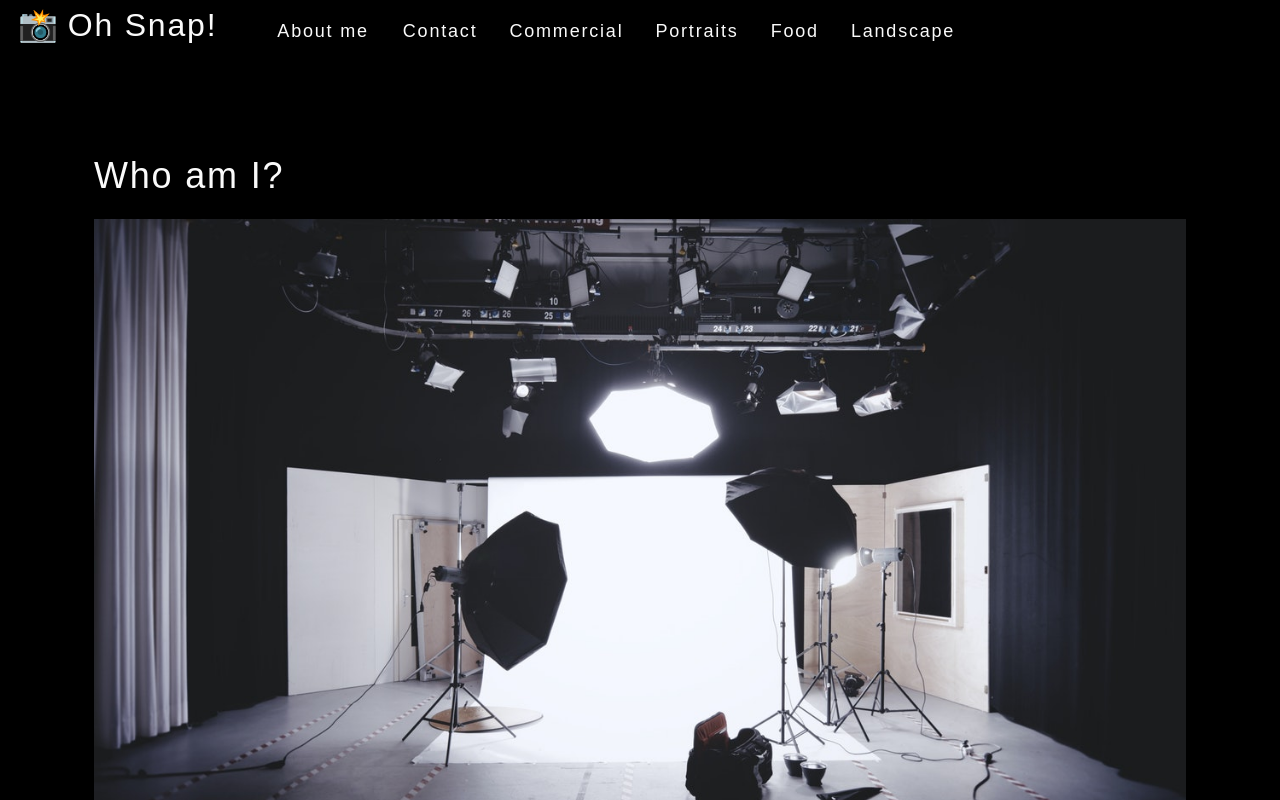
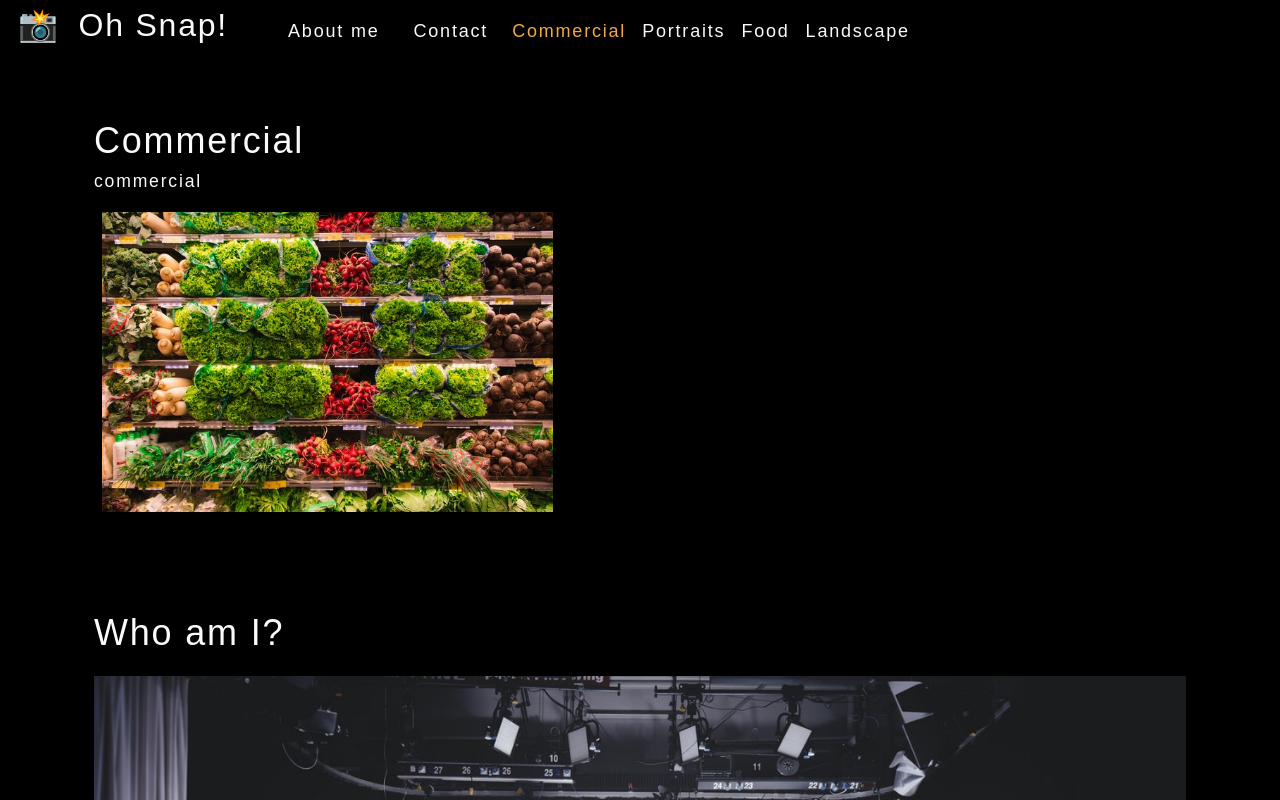
Before and after one commit to abbygraves/20-photo-port, a React (Create React App) app: page / in a window 1280 px wide. Shown: the top 800 px of the page. Built offline with nearby package versions, Linux system fonts and the light colour scheme.

Commit message:
conditionally render the gallery pages and tab title

```diff
--- a/src/App.js
+++ b/src/App.js
@@ -1,13 +1,27 @@
-import React from "react";
+import React, { useState } from "react";
+import Nav from "./components/Nav";
 import About from "./components/About";
-import Nav from "./components/Nav";
-
+import Gallery from "./components/Gallery";
 
 function App() {
+  const [categories] = useState([
+    { name: "commercial", description: "Photos of grocery stores, food trucks, and other commercial projects" },
+    { name: "portraits", description: "Portraits of people in my life" },
+    { name: "food", description: "Delicious delicacies" },
+    { name: "landscape", description: "Fields, farmhouses, waterfalls, and the beauty of nature" }
+  ]);
+
+  const [currentCategory, setCurrentCategory] = useState(categories[0]);
+
   return (
     <div>
-      <Nav></Nav>
+      <Nav
+        categories={categories}
+        setCurrentCategory={setCurrentCategory}
+        currentCategory={currentCategory}
+      ></Nav>
       <main>
+        <Gallery></Gallery>
         <About></About>
       </main>
     </div>
--- /dev/null
+++ b/src/components/Gallery/index.js
@@ -0,0 +1,25 @@
+import React from "react";
+import { capitalizeFirstLetter } from "../../utils/helpers";
+import photo from "../../assets/small/commercial/0.jpg";
+
+function Gallery(props) {
+  const currentCategory = {
+    name: "commercial",
+    description:
+      "Photos of grocery stores, food trucks, and other commercial projects",
+  };
+  return (
+    <section>
+      <h1>{capitalizeFirstLetter(currentCategory.name)}</h1>
+      <p>{currentCategory.name}</p>
+      <div>
+        <img
+          src={photo}
+          alt="Commercial Example"
+          className="img-thumbnail mx-1"
+        />
+      </div>
+    </section>
+  );
+}
+export default Gallery;
--- a/src/components/Nav/index.js
+++ b/src/components/Nav/index.js
@@ -1,40 +1,55 @@
-import React from "react";
+import React, { useEffect }  from "react";
 import { capitalizeFirstLetter } from "../../utils/helpers";
 
-function Nav() {
-  const categories = [
-    { name: "commercial", description: "Photos of grocery stores, food trucks, and other commercial projects",},
-    { name: "portraits", description: "Portraits of people in my life" },
-    { name: "food", description: "Delicious delicacies" },
-    { name: "landscape", description: "Fields, farmhouses, waterfalls, and the beauty of nature",},
-  ];
+  // function categorySelected(name) {
+  //   console.log(`${name} clicked`);
+  // }
 
-  function categorySelected(name) {
-    console.log(`${name} clicked`);
-  }
+function Nav(props) {
+  const {
+    categories = [],
+    setCurrentCategory,
+    currentCategory,
+  } = props;
+
+  useEffect(() => {
+    document.title = capitalizeFirstLetter(currentCategory.name);
+  }, [currentCategory]);
 
   return (
     <header data-testid="header" className="flex-row px-1">
       <h2>
         <a data-testid="link" href="/">
           <span role="img" aria-label="camera" className="mx-1">
+            {" "}
             📸
-          </span>
+          </span>{" "}
           Oh Snap!
         </a>
       </h2>
       <nav>
         <ul className="flex-row">
           <li className="mx-2">
-            <a data-testid="about" href="#about">About me</a>
+            <a data-testid="about" href="#about">
+              About me
+            </a>
           </li>
           <li className="mx-2">
             <span>Contact</span>
           </li>
           {categories.map((category) => (
-            <li className="mx-2" key={category.name}>
-              <span onClick={() => categorySelected(category.name)}>
-              {capitalizeFirstLetter(category.name)}
+            <li
+              className={`mx-1 ${
+                currentCategory.name === category.name && "navActive"
+              }`}
+              key={category.name}
+            >
+              <span
+                onClick={() => {
+                  setCurrentCategory(category);
+                }}
+              >
+                {capitalizeFirstLetter(category.name)}
               </span>
             </li>
           ))}
```
